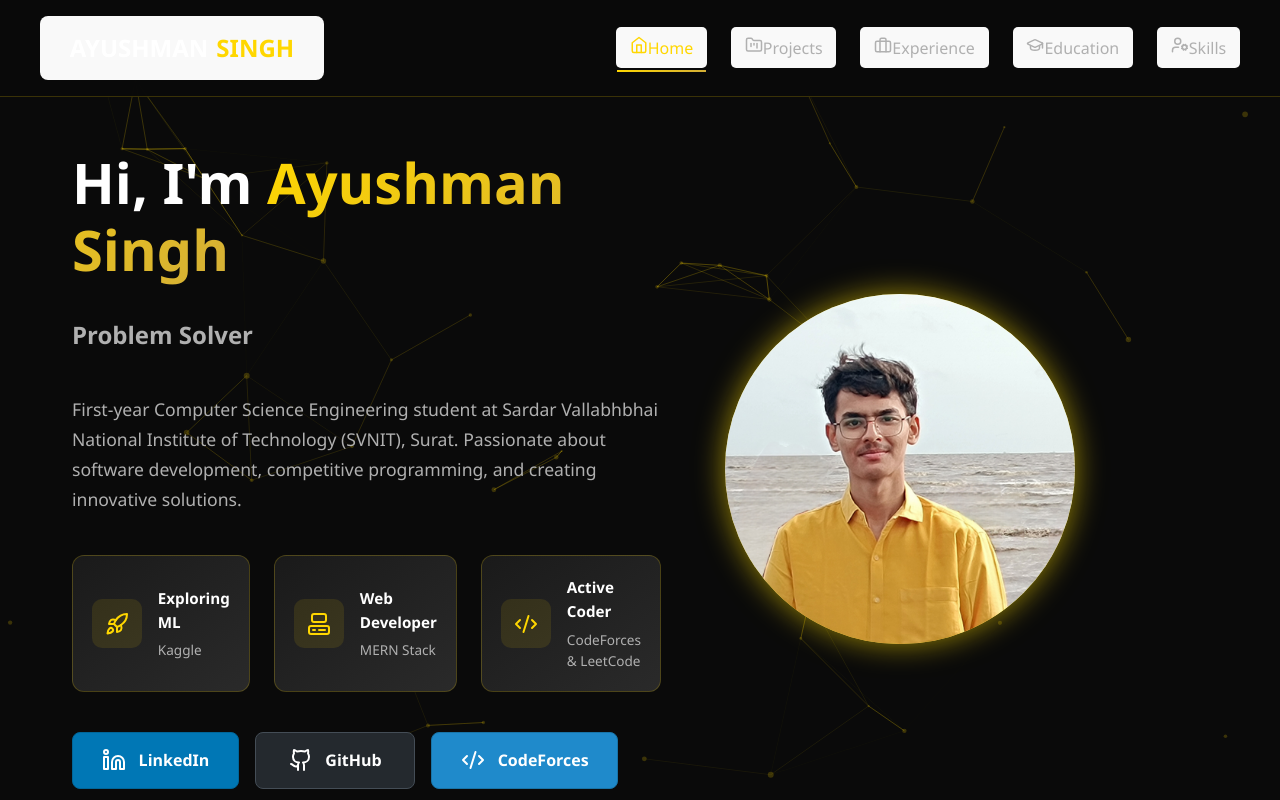
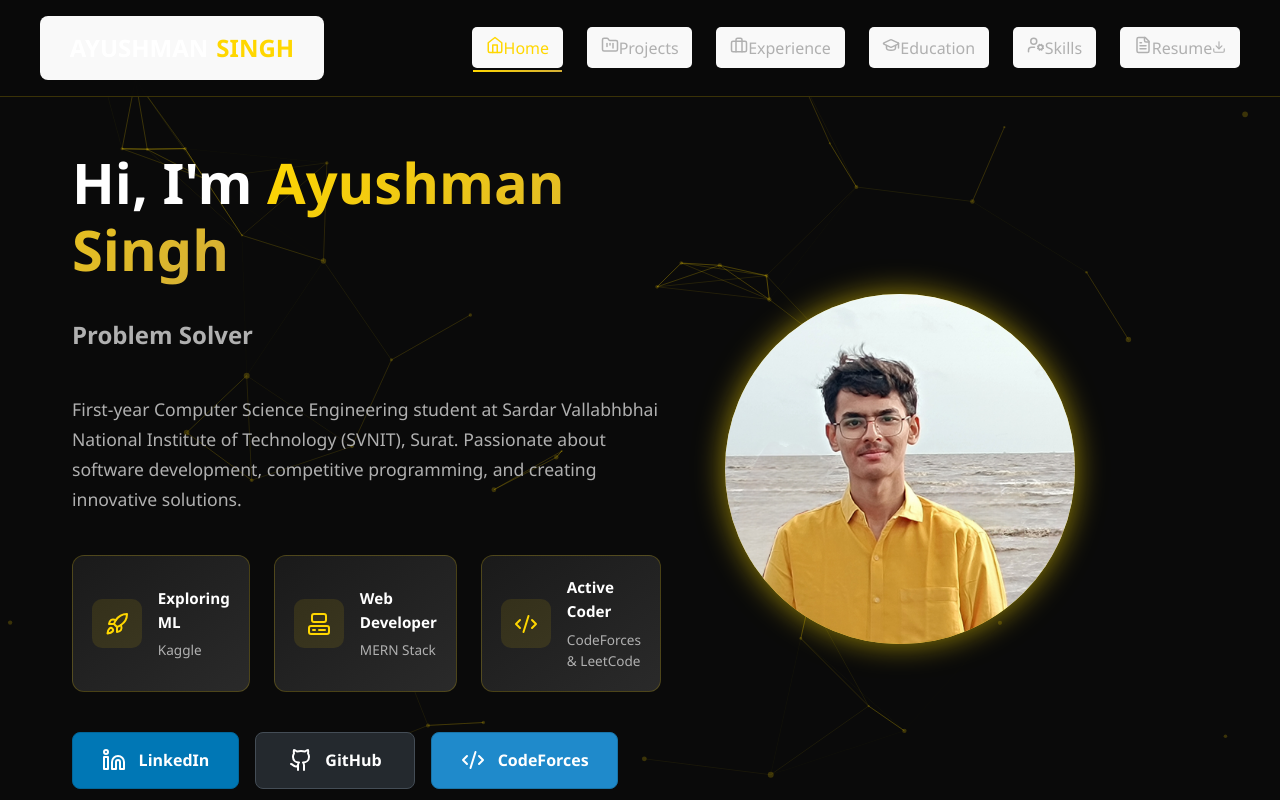
Before and after one commit to ayushman-svnit/personal-portfolio, a React (Vite) app: page / in a window 1280 px wide. Shown: the top 800 px of the page. Built offline with nearby package versions, Linux system fonts and the light colour scheme.

Commit message:
Implement resume download in Navbar component
Added resume download functionality and icons.

```diff
--- a/src/components/Navbar.jsx
+++ b/src/components/Navbar.jsx
@@ -9,6 +9,8 @@ import {
   Briefcase,
   GraduationCap,
   UserCog,
+  FileText, // Resume icon
+  Download // Download icon
 } from "lucide-react";
 
 const Navbar = () => {
@@ -29,15 +31,25 @@ const Navbar = () => {
   ];
 
   const handleNavigation = (path) => {
-    // If already on the page, scroll to top
     if (location.pathname === path) {
       window.scrollTo({ top: 0, behavior: 'smooth' });
     } else {
-      // Navigate to new page
       navigate(path);
-      // Scroll will be handled by ScrollToTop component
     }
-    setIsOpen(false); // Close mobile menu
+    setIsOpen(false);
+  };
+
+  // Function to handle resume download
+  const handleResumeDownload = () => {
+    // Replace this URL with your actual resume file URL
+    const resumeUrl = "/resume.pdf"; // Or link to your resume
+    const link = document.createElement('a');
+    link.href = resumeUrl;
+    link.download = "Ayushman_Singh_Resume.pdf";
+    document.body.appendChild(link);
+    link.click();
+    document.body.removeChild(link);
+    setIsOpen(false);
   };
 
   return (
@@ -80,6 +92,21 @@ const Navbar = () => {
               <div className="nav-indicator" />
             </button>
           ))}
+
+          {/* Resume Button - Always visible in gold */}
+          <motion.button
+            onClick={handleResumeDownload}
+            className="nav-link resume-link"
+            whileHover={{ scale: 1.1 }}
+            whileTap={{ scale: 0.95 }}
+          >
+            <motion.div className="nav-item-content">
+              <FileText size={18} />
+              <span>Resume</span>
+              <Download size={14} className="download-icon" />
+            </motion.div>
+            <div className="nav-indicator" />
+          </motion.button>
         </div>
 
         <button className="menu-toggle" onClick={() => setIsOpen(!isOpen)}>
@@ -103,6 +130,16 @@ const Navbar = () => {
                 <span>{item.label}</span>
               </button>
             ))}
+
+            {/* Mobile Resume Button */}
+            <button
+              onClick={handleResumeDownload}
+              className="mobile-nav-link resume-mobile-link"
+            >
+              <FileText size={18} />
+              <span>Resume</span>
+              <Download size={14} className="download-icon" />
+            </button>
           </motion.div>
         )}
       </div>
@@ -111,106 +148,3 @@ const Navbar = () => {
 };
 
 export default Navbar;
-
-
-// import React, { useState } from "react";
-// import { motion } from "framer-motion";
-// import { NavLink } from "react-router-dom";
-// import {
-//   Menu,
-//   X,
-//   Home,
-//   FolderKanban,
-//   Briefcase,
-//   GraduationCap,
-//   UserCog,
-// } from "lucide-react";
-
-// const Navbar = () => {
-//   const [isOpen, setIsOpen] = useState(false);
-
-//   const navItems = [
-//     { path: "/", label: "Home", icon: <Home size={18} /> },
-//     { path: "/projects", label: "Projects", icon: <FolderKanban size={18} /> },
-//     { path: "/experience", label: "Experience", icon: <Briefcase size={18} /> },
-//     {
-//       path: "/education",
-//       label: "Education",
-//       icon: <GraduationCap size={18} />,
-//     },
-//     { path: "/skills", label: "Skills", icon: <UserCog size={18} /> },
-//   ];
-
-//   return (
-//     <motion.nav
-//       className="navbar"
-//       initial={{ y: -100 }}
-//       animate={{ y: 0 }}
-//       transition={{ duration: 0.5 }}
-//     >
-//       <div className="nav-container">
-//         <motion.div
-//           className="logo"
-//           whileHover={{ scale: 1.05 }}
-//           whileTap={{ scale: 0.95 }}
-//         >
-//           <NavLink to="/" className="logo-link">
-//             <span className="logo-text">AYUSHMAN</span>
-//             <span className="logo-gold">SINGH</span>
-//           </NavLink>
-//         </motion.div>
-
-//         <div className="nav-links">
-//           {navItems.map((item) => (
-//             <NavLink
-//               key={item.path}
-//               to={item.path}
-//               className={({ isActive }) =>
-//                 `nav-link ${isActive ? "active" : ""}`
-//               }
-//             >
-//               <motion.div
-//                 whileHover={{ scale: 1.1 }}
-//                 whileTap={{ scale: 0.95 }}
-//                 className="nav-item-content"
-//               >
-//                 {item.icon}
-//                 <span>{item.label}</span>
-//               </motion.div>
-//               <div className="nav-indicator" />
-//             </NavLink>
-//           ))}
-//         </div>
-
-//         <button className="menu-toggle" onClick={() => setIsOpen(!isOpen)}>
-//           {isOpen ? <X /> : <Menu />}
-//         </button>
-
-//         {isOpen && (
-//           <motion.div
-//             className="mobile-menu"
-//             initial={{ opacity: 0, y: -20 }}
-//             animate={{ opacity: 1, y: 0 }}
-//             exit={{ opacity: 0, y: -20 }}
-//           >
-//             {navItems.map((item) => (
-//               <NavLink
-//                 key={item.path}
-//                 to={item.path}
-//                 className={({ isActive }) =>
-//                   `mobile-nav-link ${isActive ? "active" : ""}`
-//                 }
-//                 onClick={() => setIsOpen(false)}
-//               >
-//                 {item.icon}
-//                 <span>{item.label}</span>
-//               </NavLink>
-//             ))}
-//           </motion.div>
-//         )}
-//       </div>
-//     </motion.nav>
-//   );
-// };
-
-// export default Navbar;
```
